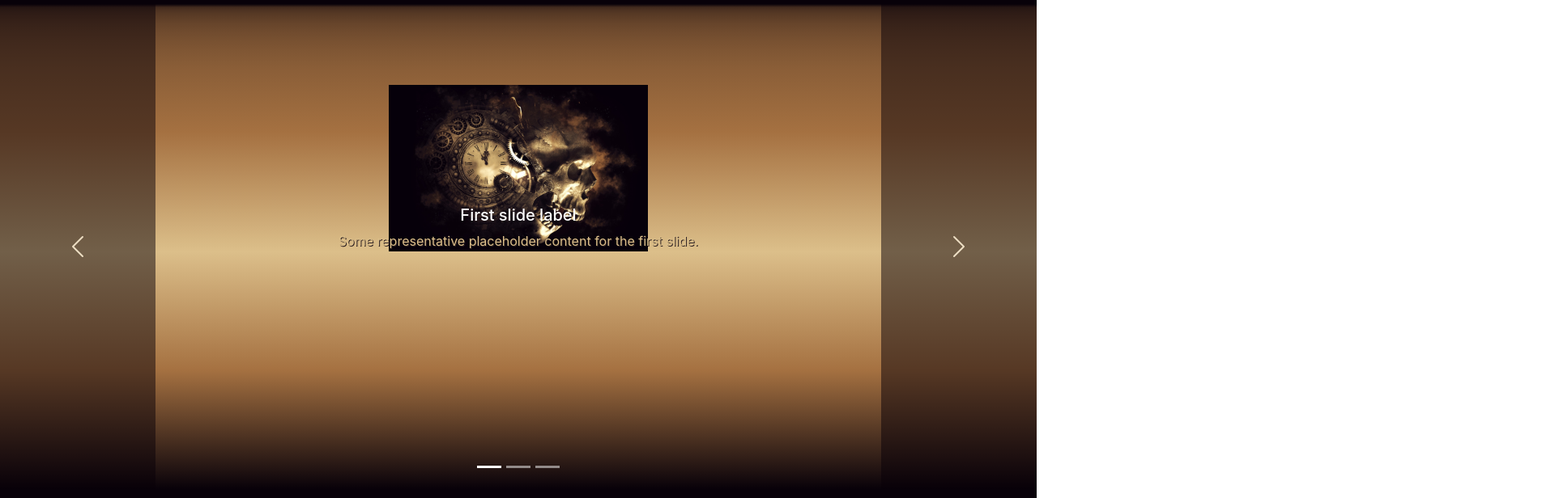
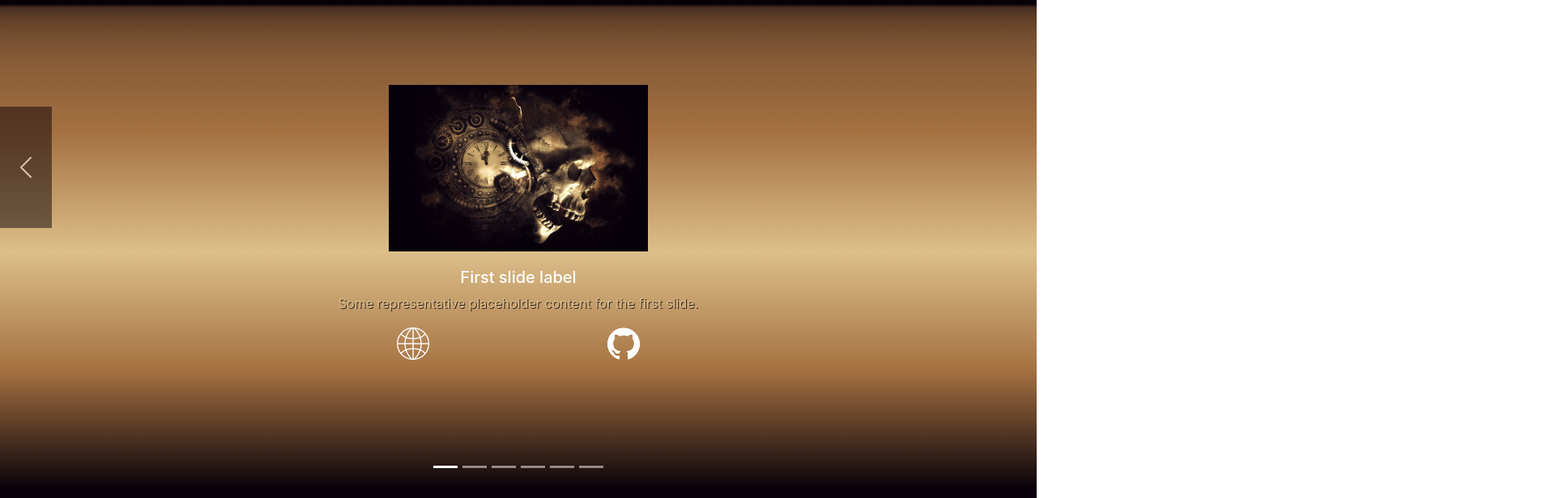
Before and after one commit to jsnyder159/react-portfolio, a React (Create React App) app in the folder portfolio/: page /portfolio in a window 1280 px wide. Shown: the part 360-976 px from the top of the page at 81% size, 1920 px wide, since content can reach past the window. Built offline with nearby package versions, Linux system fonts and the light colour scheme; the HTML template or start-up script is replaced by a standard one.

Commit message:
added slides and formating to carousel

```diff
--- a/portfolio/src/components/pages/portfolio/Portfolio.js
+++ b/portfolio/src/components/pages/portfolio/Portfolio.js
@@ -1,6 +1,8 @@
 import React from 'react';
 import './portfolio.css'
 import skulls from "./images/skullbg.jpg"
+import github from './images/github2.png'
+import live from './images/white-globe.png'
 
 function Portfolio() {
     return (
@@ -9,28 +11,65 @@ function Portfolio() {
                 <button type="button" data-bs-target="#carouselExampleCaptions" data-bs-slide-to="0" className="active" aria-current="true" aria-label="Slide 1"></button>
                 <button type="button" data-bs-target="#carouselExampleCaptions" data-bs-slide-to="1" aria-label="Slide 2"></button>
                 <button type="button" data-bs-target="#carouselExampleCaptions" data-bs-slide-to="2" aria-label="Slide 3"></button>
+                <button type="button" data-bs-target="#carouselExampleCaptions" data-bs-slide-to="3" aria-label="Slide 4"></button>
+                <button type="button" data-bs-target="#carouselExampleCaptions" data-bs-slide-to="4" aria-label="Slide 5"></button>
+                <button type="button" data-bs-target="#carouselExampleCaptions" data-bs-slide-to="5" aria-label="Slide 6"></button>
             </div>
             <div className="carousel-inner">
                 <div className="carousel-item active">
                     <img src={skulls} className="d-block w-25" alt="..."></img>
-                    <div className="carousel-caption d-none d-md-block">
+                    <div className="carousel-caption d-none d-md-block mb-4">
                         <h5>First slide label</h5>
                         <p className="description">Some representative placeholder content for the first slide.</p>
                     </div>
+                    <a className="leftIcon" href="#" target="_blank" rel="noreferrer"><img src={github} alt="White Github Logo"></img></a>
+                    <a className='rightIcon' href="#" target="_blank" rel="noreferrer"><img src={live} alt="White globe"></img></a>
                 </div>
                 <div className="carousel-item">
                     <img src={skulls} className="d-block w-25" alt="..."></img>
-                    <div className="carousel-caption d-none d-md-block">
+                    <div className="carousel-caption d-none d-md-block mb-4">
                         <h5>Second slide label</h5>
                         <p className="description">Some representative placeholder content for the second slide.</p>
                     </div>
+                    <a className="leftIcon" href="#" target="_blank" rel="noreferrer"><img src={github} alt="White Github Logo"></img></a>
+                    <a className='rightIcon' href="#" target="_blank" rel="noreferrer"><img src={live} alt="White globe"></img></a>
                 </div>
                 <div className="carousel-item">
                     <img src={skulls} className="d-block w-25" alt="..."></img>
-                    <div className="carousel-caption d-none d-md-block">
+                    <div className="carousel-caption d-none d-md-block mb-4">
                         <h5>Third slide label</h5>
                         <p className="description">Some representative placeholder content for the third slide.</p>
                     </div>
+                    <a className="leftIcon" href="#" target="_blank" rel="noreferrer"><img src={github} alt="White Github Logo"></img></a>
+                    <a className='rightIcon' href="#" target="_blank" rel="noreferrer"><img src={live} alt="White globe"></img></a>
+                </div>
+
+                <div className="carousel-item">
+                    <img src={skulls} className="d-block w-25" alt="..."></img>
+                    <div className="carousel-caption d-none d-md-block mb-4">
+                        <h5>Second slide label</h5>
+                        <p className="description">Some representative placeholder content for the 4slide.</p>
+                    </div>
+                    <a className="leftIcon" href="#" target="_blank" rel="noreferrer"><img src={github} alt="White Github Logo"></img></a>
+                    <a className='rightIcon' href="#" target="_blank" rel="noreferrer"><img src={live} alt="White globe"></img></a>
+                </div>
+                <div className="carousel-item">
+                    <img src={skulls} className="d-block w-25" alt="..."></img>
+                    <div className="carousel-caption d-none d-md-block mb-4">
+                        <h5>Second slide label</h5>
+                        <p className="description">Some representative placeholder content for the 5slide.</p>
+                    </div>
+                    <a className="leftIcon" href="#" target="_blank" rel="noreferrer"><img src={github} alt="White Github Logo"></img></a>
+                    <a className='rightIcon' href="#" target="_blank" rel="noreferrer"><img src={live} alt="White globe"></img></a>
+                </div>
+                <div className="carousel-item">
+                    <img src={skulls} className="d-block w-25" alt="..."></img>
+                    <div className="carousel-caption d-none d-md-block mb-4">
+                        <h5>Second slide label</h5>
+                        <p className="description">Some representative placeholder content for the 6 slide.</p>
+                    </div>
+                    <a className="leftIcon" href="#" target="_blank" rel="noreferrer"><img src={github} alt="White Github Logo"></img></a>
+                    <a className='rightIcon' href="#" target="_blank" rel="noreferrer"><img src={live} alt="White globe"></img></a>
                 </div>
             </div>
             <button className="carousel-control-prev" type="button" data-bs-target="#carouselExampleCaptions" data-bs-slide="prev">
--- a/portfolio/src/components/pages/portfolio/portfolio.css
+++ b/portfolio/src/components/pages/portfolio/portfolio.css
@@ -16,8 +16,9 @@
 }
 
 .carousel-caption {
-    position:absolute;
-    top: 75%;
+    position: relative;
+    left: 0;
+    top: 0;
 
 }
 
@@ -27,10 +28,32 @@
 
 .carousel-control-prev {
     background-color: var(--xik);
+    height: 25%;
+    width: 5%;
+    position: relative;
+    top: -315px;
+
 }
 
 .carousel-control-next {
     background-color: var(--xik);
+    height: 25%;
+    width: 5%;
+    position: relative;
+    top: -470px;
+    right: -2020px;
+}
+
+.leftIcon {
+    position: absolute;
+    top: 300px;
+    left: 750px;
+}
+
+.rightIcon {
+    position: absolute;
+    top: 300px;
+    right: 750px;
 }
 
 .description:link { text-decoration: none; }
```
Also changed, not shown: portfolio/src/components/pages/portfolio/images/github2.png (added), portfolio/src/components/pages/portfolio/images/white-globe.png (added).
